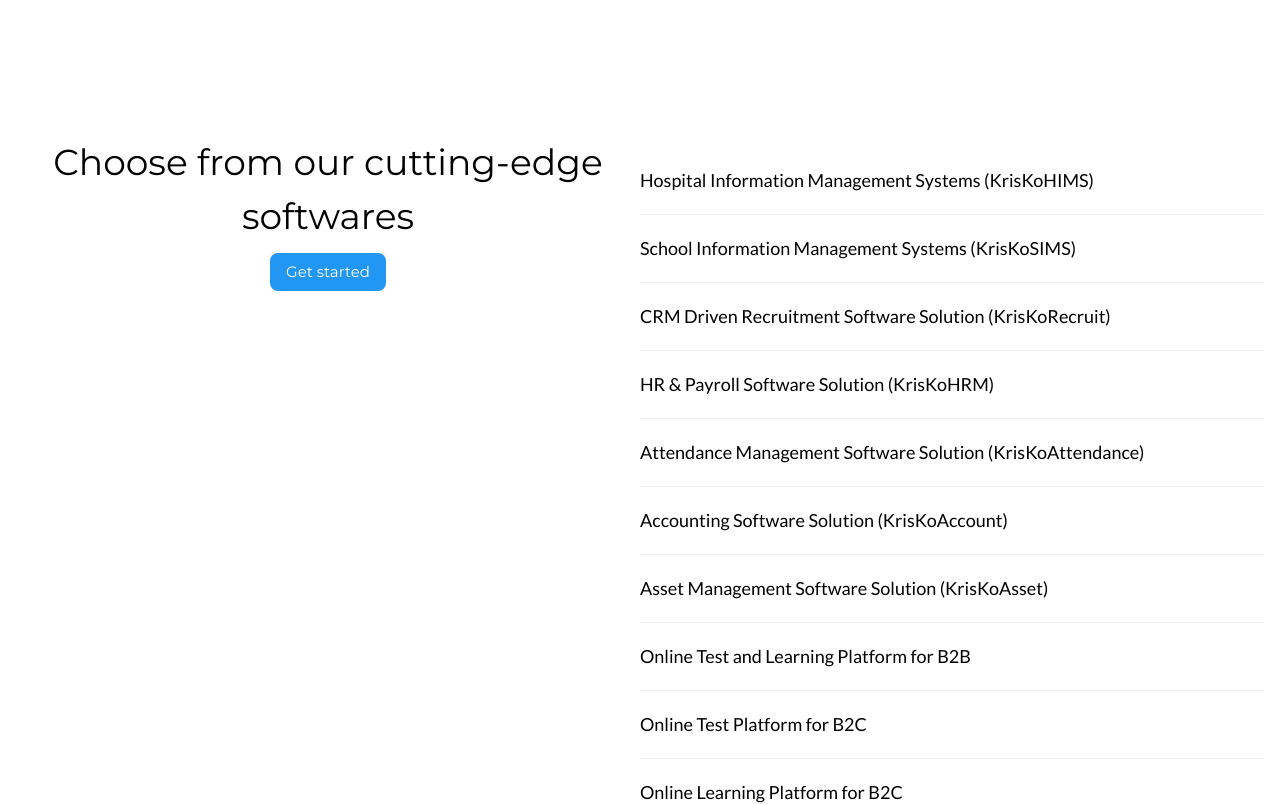
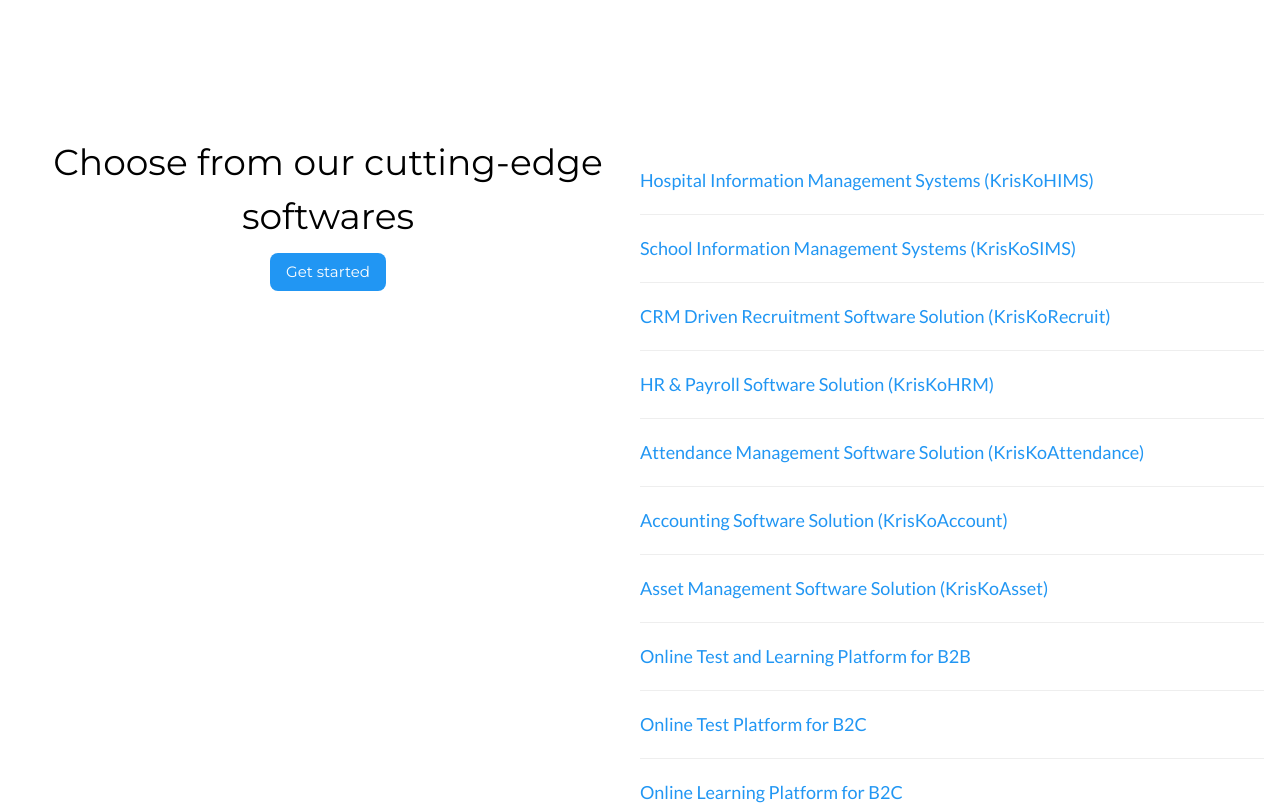
Before and after one commit to sayantan-cse/KriskoSoftware, a plain HTML site: page index.html in a window 1280 px wide. Shown: the part 884-1689 px from the top of the page. Drawn offline with nearby package versions, Linux system fonts and the light colour scheme.

Commit message:
Update index.html

```diff
--- a/index.html
+++ b/index.html
@@ -77,7 +77,7 @@ database technologies and internet technologies.</h5>
 
     <div class="w3-half">
 
-      <h5 class="w3-padding-32">
+      <h5 class="w3-padding-32 w3-text-blue">
  Hospital Information Management Systems (KrisKoHIMS)
 <hr class="solid ">
  School Information Management Systems (KrisKoSIMS)
```
